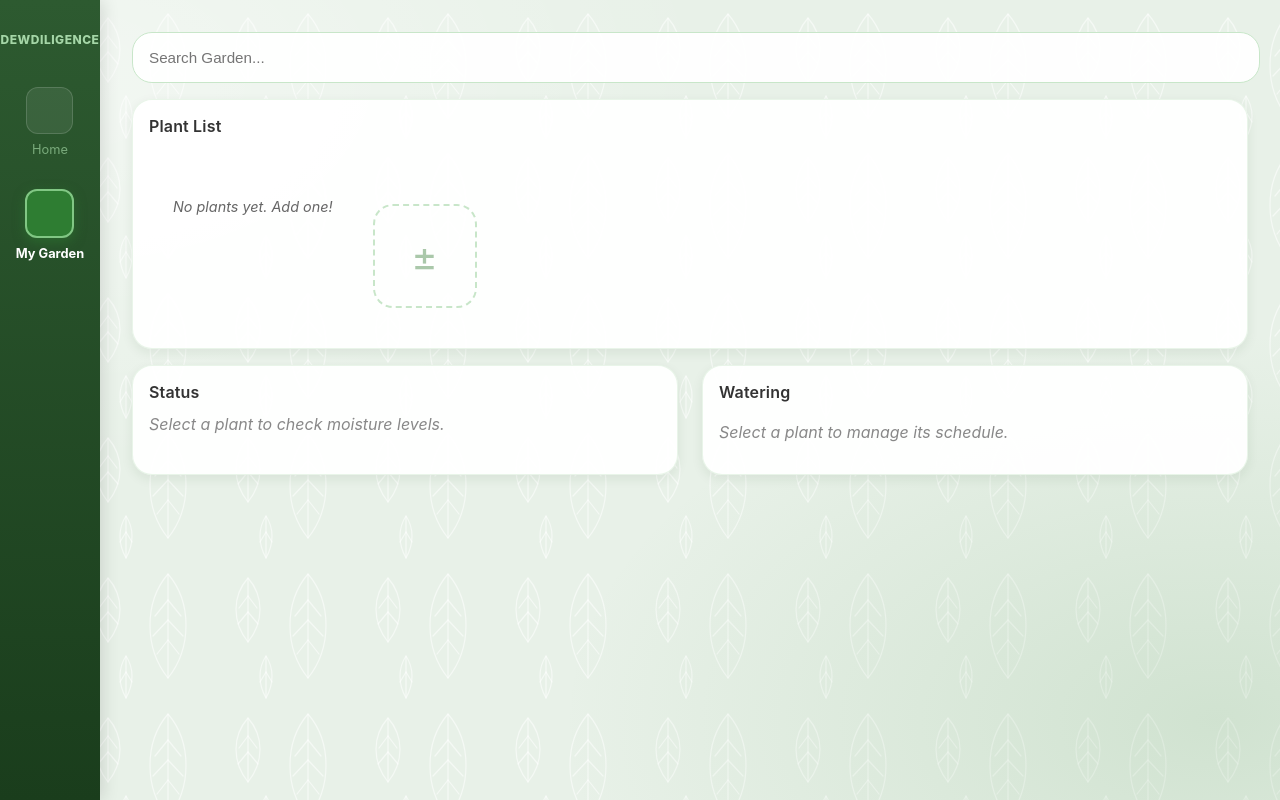
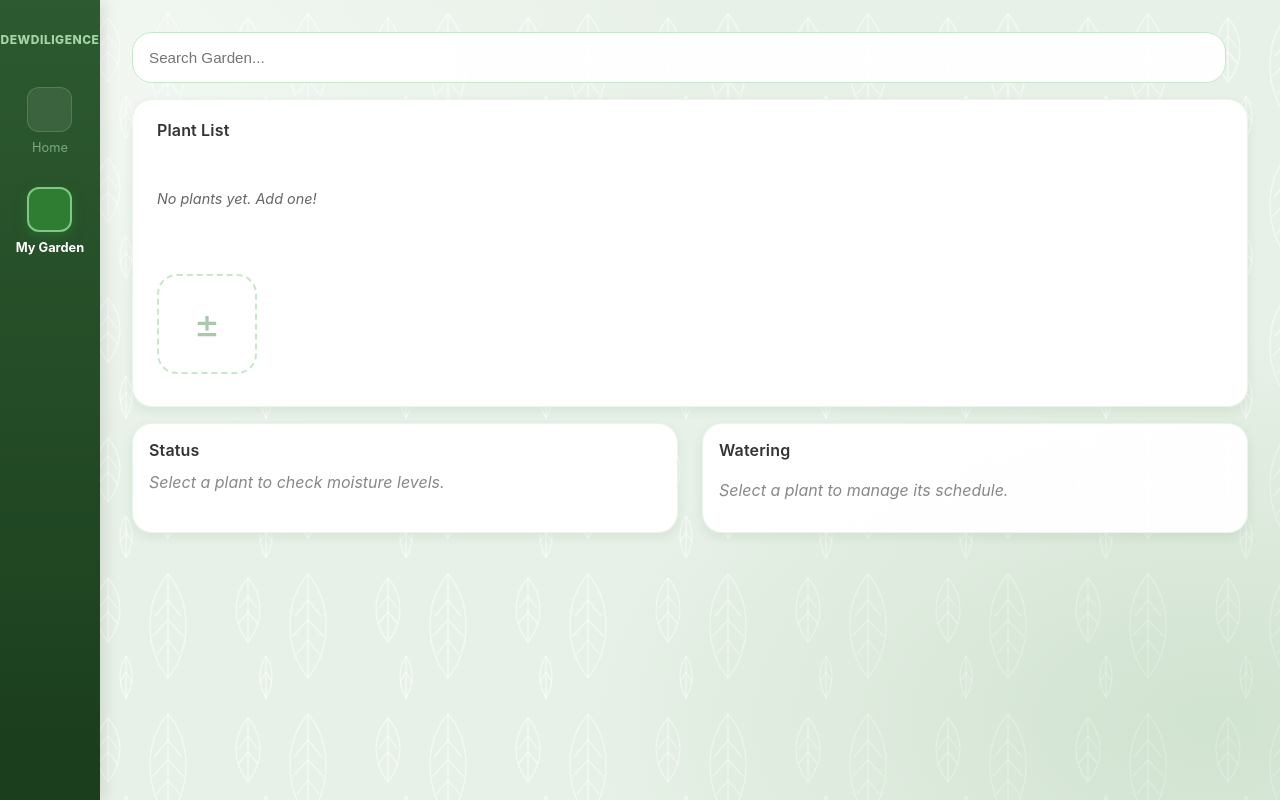
Before and after one commit to AbbagailRice/COSC625Project, a React (Create React App) app: page /garden in a window 1280 px wide. Built offline with nearby package versions, Linux system fonts and the light colour scheme.

Commit message:
Update App.css

```diff
--- a/src/components/App.css
+++ b/src/components/App.css
@@ -11,14 +11,13 @@
   --green-border: #c8e6c9;
 }
 
-/* Base page setup */
+* { box-sizing: border-box; }
+
 body {
   margin: 0;
   font-family: -apple-system, BlinkMacSystemFont, 'Segoe UI', Roboto, sans-serif;
   color: var(--text-main);
   min-height: 100vh;
-
-  /* IMPROVED: soft green base with a subtle white botanical leaf pattern */
   background-color: var(--bg-color);
   background-image:
     radial-gradient(ellipse at 5% 10%, rgba(255,255,255,0.45) 0%, transparent 38%),
@@ -27,13 +26,12 @@ body {
   background-attachment: fixed;
 }
 
-/* MAIN LAYOUT */
 .app-container {
   display: flex;
   min-height: 100vh;
 }
 
-/* IMPROVED: Sidebar — dark green gradient instead of light grey */
+/* SIDEBAR */
 .sidebar {
   width: 100px;
   display: flex;
@@ -51,7 +49,6 @@ body {
   padding: 0 5px;
 }
 
-/* IMPROVED: logo text in mint green so it reads on dark sidebar */
 .logo-text {
   font-size: 0.75rem;
   font-weight: 800;
@@ -65,7 +62,7 @@ body {
   display: flex;
   flex-direction: column;
   gap: 2rem;
-  margin-top: 0rem;
+  margin-top: 0;
 }
 
 .nav-item {
@@ -78,11 +75,8 @@ body {
   transition: all 0.3s ease;
 }
 
-.nav-item:hover {
-  color: #c8e6c9;
-}
+.nav-item:hover { color: #c8e6c9; }
 
-/* IMPROVED: icon placeholder adapts to dark sidebar */
 .nav-icon {
   width: 45px;
   height: 45px;
@@ -93,10 +87,7 @@ body {
   transition: all 0.3s ease;
 }
 
-.nav-item.active {
-  color: #ffffff;
-  font-weight: bold;
-}
+.nav-item.active { color: #ffffff; font-weight: bold; }
 
 .nav-item.active .nav-icon {
   background-color: var(--sidebar-accent);
@@ -104,7 +95,7 @@ body {
   box-shadow: 0 4px 12px rgba(46,125,50,0.5);
 }
 
-/* Main Content Area */
+/* MAIN CONTENT */
 .main-content {
   flex: 1;
   padding: 2rem;
@@ -113,7 +104,7 @@ body {
   gap: 1.5rem;
 }
 
-/* Header/Search Bar */
+/* SEARCH BAR */
 .search-bar {
   width: 98%;
   padding: 1rem;
@@ -131,7 +122,7 @@ body {
   box-shadow: 0 0 0 3px rgba(46,125,50,0.1);
 }
 
-/* Standard Card styling — unchanged */
+/* CARD */
 .card {
   background-color: rgba(255,255,255,0.95);
   border-radius: 12px;
@@ -140,7 +131,7 @@ body {
   border: 1px solid rgba(200,230,200,0.4);
 }
 
-/* Weather Card */
+/* WEATHER CARD */
 .weather-card {
   height: 200px;
   border-radius: 20px;
@@ -154,13 +145,12 @@ body {
   background-repeat: no-repeat;
   background-color: #4a7c59;
   color: white;
-  text-shadow: 0px 4px 8px rgba(0, 0, 0, 0.8);
+  text-shadow: 0px 4px 8px rgba(0,0,0,0.8);
   position: relative;
   overflow: hidden;
   box-shadow: 0 6px 20px rgba(30,70,30,0.15);
 }
 
-/* IMPROVED: subtle gradient overlay so text is readable over any photo */
 .weather-card::before {
   content: '';
   position: absolute;
@@ -174,7 +164,7 @@ body {
 .current-temp { font-size: 4rem; font-weight: bold; margin: 0; }
 .short-forecast { font-size: 1.2rem; margin: 0; }
 
-/* Lower Row */
+/* LOWER ROW */
 .lower-row {
   display: flex;
   gap: 1.5rem;
@@ -188,7 +178,7 @@ body {
   flex-direction: column;
 }
 
-/* ALERT CARDS */
+/* ALERT & TIP CARDS */
 .alert-card, .tip-card {
   margin-bottom: 1rem;
   position: relative;
@@ -202,7 +192,6 @@ body {
   color: #333;
 }
 
-/* IMPROVED: subtle gradients on alert cards */
 .alert-card.frost {
   background: linear-gradient(135deg, #e8f4fd, #f5faff);
   border: 1px solid #90caf9;
@@ -228,7 +217,6 @@ body {
   opacity: 0.8;
 }
 
-/* IMPROVED: tip card gets a light green identity */
 .tip-card {
   background: linear-gradient(135deg, #f1f8e9, #f9fdf4);
   border: 1px solid var(--green-border);
@@ -279,13 +267,9 @@ body {
 
 .dismiss-btn:hover { color: #000; transform: scale(1.2); }
 
-.alert-type {
-  margin: 0;
-  font-weight: bold;
-  padding-right: 20px;
-}
+.alert-type { margin: 0; font-weight: bold; padding-right: 20px; }
 
-/* Hourly Forecast */
+/* HOURLY FORECAST */
 .hourly-grid {
   flex: 1;
   display: flex;
@@ -319,7 +303,7 @@ body {
 
 .hour-item { font-weight: bold; font-size: 1.2rem; }
 
-/* Rain Total */
+/* RAIN TOTAL */
 .rain-total-container {
   display: flex;
   flex-direction: column;
@@ -329,11 +313,9 @@ body {
 }
 
 .rain-label { font-size: 0.85rem; color: var(--text-sub); font-weight: 500; }
-
-/* IMPROVED: rain value in green instead of plain black */
 .rain-value { font-size: 1.5rem; font-weight: 700; color: var(--sidebar-accent); }
 
-/* Loading Screen */
+/* LOADING */
 .loading-container {
   display: flex;
   flex-direction: column;
@@ -345,7 +327,6 @@ body {
   gap: 1rem;
 }
 
-/* IMPROVED: spinner uses green */
 .loading-spinner {
   width: 50px;
   height: 50px;
@@ -362,10 +343,11 @@ body {
 
 .loading-container p { font-weight: 600; color: #555; margin: 0; }
 
-/* GARDEN VIEW */
+/* ═══════════════════════════════════════
+   GARDEN VIEW
+═══════════════════════════════════════ */
 .garden-view .header { margin-bottom: 1rem; }
 
-/* IMPROVED: uniform headings across garden view */
 .garden-view h2,
 .garden-view h3,
 .garden-view h4 {
@@ -377,44 +359,76 @@ body {
   text-transform: none;
 }
 
+/* Plant List Card */
 .plant-list-card {
   margin-bottom: 1rem;
   border-radius: 20px;
   background-color: rgba(255,255,255,0.95);
   border: 1px solid rgba(200,230,200,0.4);
   box-shadow: 0 4px 12px rgba(30,70,30,0.08);
+  padding: 1.25rem 1.5rem;
 }
 
-.plant-grid {
+.plant-list-header {
   display: flex;
-  gap: 2.5rem;
-  overflow-x: auto;
-  padding: 1.5rem;
-  align-items: flex-start;
-  scrollbar-width: thin;
-  scrollbar-color: var(--green-border) transparent;
+  align-items: center;
+  justify-content: space-between;
+  margin-bottom: 0.5rem;
 }
 
+.plant-count {
+  font-size: 0.78rem;
+  color: var(--text-sub);
+  font-weight: 500;
+}
+
+/* ── Plant Grid: 4 columns, wraps to 2 rows ── */
+.plant-grid {
+  display: grid;
+  grid-template-columns: repeat(4, 120px);
+  gap: 1rem 1.5rem;
+  padding: 0.5rem 0 0.75rem 0;
+  align-items: start;
+}
+
+/* Plant Item */
 .plant-item {
   display: flex;
   flex-direction: column;
   align-items: center;
   text-align: center;
-  min-width: 100px;
+  width: 120px;
   cursor: pointer;
   transition: transform 0.2s ease;
 }
 
 .plant-item:hover { transform: translateY(-3px); }
 
-.plant-item p { margin: 0 0 8px 0; font-size: 0.95rem; color: #333; font-weight: 600; }
+/* Plant nickname — confined to 120px, max 2 lines */
+.plant-nickname-label {
+  width: 120px;
+  max-width: 120px;
+  margin: 0 0 6px 0;
+  font-size: 0.85rem;
+  font-weight: 500;
+  color: var(--text-main);
+  text-align: center;
+  line-height: 1.3;
+  word-break: break-word;
+  overflow-wrap: break-word;
+  display: -webkit-box;
+  -webkit-line-clamp: 2;
+  -webkit-box-orient: vertical;
+  overflow: hidden;
+  min-height: 2.2em;
+}
 
+/* Plant Image */
 .plant-img-wrapper {
   position: relative;
   display: inline-block;
   width: 100px;
   height: 100px;
-  margin-top: 10px;
 }
 
 .plant-img {
@@ -457,28 +471,9 @@ body {
   box-shadow: 0 2px 5px rgba(0,0,0,0.2);
 }
 
-/* IMPROVED: plant name confined to fixed width, max 2 lines */
-.plant-nickname-label {
+/* Add Plant Button — lives in the grid */
+.add-plant-btn {
   width: 100px;
-  max-width: 100px;
-  margin: 0 0 8px 0;
-  font-size: 0.9rem;
-  color: #333;
-  font-weight: 500;
-  text-align: center;
-  line-height: 1.3;
-  word-break: break-word;
-  overflow-wrap: break-word;
-  display: -webkit-box;
-  -webkit-line-clamp: 2;
-  -webkit-box-orient: vertical;
-  overflow: hidden;
-  min-height: 2.3em;
-}
-
-/* IMPROVED: add button uses green palette */
-.add-plant-btn {
-  min-width: 100px;
   height: 100px;
   border: 2px dashed var(--green-border);
   border-radius: 20px;
@@ -489,7 +484,7 @@ body {
   color: #aac8aa;
   cursor: pointer;
   transition: all 0.2s ease;
-  margin-top: 28px;
+  margin-top: 28px; /* aligns with images below the name label */
 }
 
 .add-plant-btn:hover {
@@ -497,6 +492,49 @@ body {
   color: var(--sidebar-accent);
   background-color: var(--green-light);
   transform: translateY(-2px);
+}
+
+/* ── Show More Pill ── */
+.show-more-pill-wrapper {
+  display: flex;
+  justify-content: center;
+  margin-top: 1rem;
+  padding-bottom: 0.25rem;
+}
+
+.show-more-pill {
+  background: none;
+  border: 1.5px solid var(--green-border);
+  border-radius: 50px;
+  padding: 8px 24px;
+  font-size: 0.85rem;
+  font-weight: 600;
+  color: var(--sidebar-accent);
+  cursor: pointer;
+  transition: all 0.2s ease;
+  letter-spacing: 0.02em;
+}
+
+.show-more-pill:hover {
+  background-color: var(--sidebar-accent);
+  border-color: var(--sidebar-accent);
+  color: white;
+  box-shadow: 0 4px 12px rgba(46,125,50,0.25);
+}
+
+/* Empty message */
+.empty-msg {
+  font-size: 0.9rem;
+  color: var(--text-sub);
+  font-style: italic;
+  padding: 0.5rem 0;
+  grid-column: 1 / -1;
+}
+
+/* Selected plant highlight */
+.plant-item.selected-highlight .plant-img {
+  border: 3px solid var(--sidebar-accent);
+  box-shadow: 0 0 15px rgba(46,125,50,0.35);
 }
 
 /* MODAL */
@@ -590,7 +628,6 @@ body {
 
 .modal-actions-centered { margin-top: 25px; }
 
-/* IMPROVED: confirm button green gradient instead of grey */
 .confirm-btn {
   background: linear-gradient(135deg, #2e7d32, #43a047);
   color: white;
@@ -622,7 +659,7 @@ body {
   border-color: #c62828;
 }
 
-/* Garden Lower Row */
+/* GARDEN LOWER ROW */
 .garden-view .lower-row {
   display: flex;
   gap: 1.5rem;
@@ -633,11 +670,6 @@ body {
 .garden-left, .schedule-card { flex: 1; border-radius: 20px; }
 .garden-left h3 { margin-bottom: -0.5rem; }
 
-.plant-item.selected-highlight .plant-img {
-  border: 3px solid var(--sidebar-accent);
-  box-shadow: 0 0 15px rgba(46,125,50,0.35);
-}
-
 .details-content { padding: 1rem; text-align: left; animation: fadeIn 0.3s ease; }
 .details-content h4 { margin: 0 0 10px 0; color: #333; }
 .hint-text { color: #888; font-style: italic; margin-top: 20px; }
@@ -647,7 +679,10 @@ body {
   to { opacity: 1; transform: translateY(0); }
 }
 
-/* IMPROVED: water stats with a soft green tint */
+.zone-range-display { margin-bottom: 0.75rem; }
+.zone-text { font-size: 0.9rem; color: var(--text-sub); margin: 0; }
+
+/* Water Stats */
 .water-stats {
   background: linear-gradient(135deg, #f1f8e9, #f9fdf4);
   border: 1px solid var(--green-border);
@@ -666,7 +701,7 @@ body {
   color: var(--text-main);
 }
 
-/* IMPROVED: moisture meter with color states */
+/* Moisture Meter */
 .moisture-meter { margin-bottom: 0.75rem; }
 
 .meter-label {
@@ -716,7 +751,6 @@ body {
 .schedule-hint { margin-bottom: 20px; }
 .amount-selector { display: flex; gap: 8px; }
 
-/* IMPROVED: watering buttons green instead of grey */
 .amt-btn {
   padding: 6px 14px;
   border: 1.5px solid var(--green-border);
@@ -749,70 +783,4 @@ body {
 .log-list { list-style: none; padding: 0; }
 .log-item { font-size: 0.85rem; padding: 8px 0; border-bottom: 1px solid #eee; color: #555; }
 .no-log-text { font-size: 0.85rem; color: var(--text-sub); font-style: italic; margin: 0; }
-
-/* ═══════════════════════════════════════
-   PLANT LIST HEADER & COUNT
-═══════════════════════════════════════ */
-.plant-list-header {
-  display: flex;
-  align-items: center;
-  justify-content: space-between;
-  margin-bottom: 0.25rem;
-}
-
-.plant-count {
-  font-size: 0.78rem;
-  color: var(--text-sub);
-  font-weight: 500;
-}
-
-/* ═══════════════════════════════════════
-   SHOW MORE / SHOW LESS BUTTON
-═══════════════════════════════════════ */
-.show-more-btn {
-  min-width: 100px;
-  height: 100px;
-  border: 2px dashed var(--green-border);
-  border-radius: 20px;
-  display: flex;
-  flex-direction: column;
-  justify-content: center;
-  align-items: center;
-  gap: 6px;
-  cursor: pointer;
-  transition: all 0.2s ease;
-  margin-top: 28px;
-  flex-shrink: 0;
-  background-color: rgba(255,255,255,0.5);
-}
-
-.show-more-btn:hover {
-  border-color: var(--sidebar-accent);
-  background-color: var(--green-light);
-  transform: translateY(-2px);
-}
-
-.show-more-icon {
-  font-size: 1.8rem;
-  font-weight: 300;
-  color: var(--sidebar-accent);
-  line-height: 1;
-}
-
-.show-more-label {
-  font-size: 0.72rem;
-  font-weight: 600;
-  color: var(--sidebar-accent);
-  text-align: center;
-  letter-spacing: 0.02em;
-}
-
-/* ═══════════════════════════════════════
-   EMPTY MESSAGE
-═══════════════════════════════════════ */
-.empty-msg {
-  font-size: 0.9rem;
-  color: var(--text-sub);
-  font-style: italic;
-  padding: 0.5rem 0;
-}
+.small-label { font-size: 0.78rem; color: var(--text-sub); margin: 0; }
```
